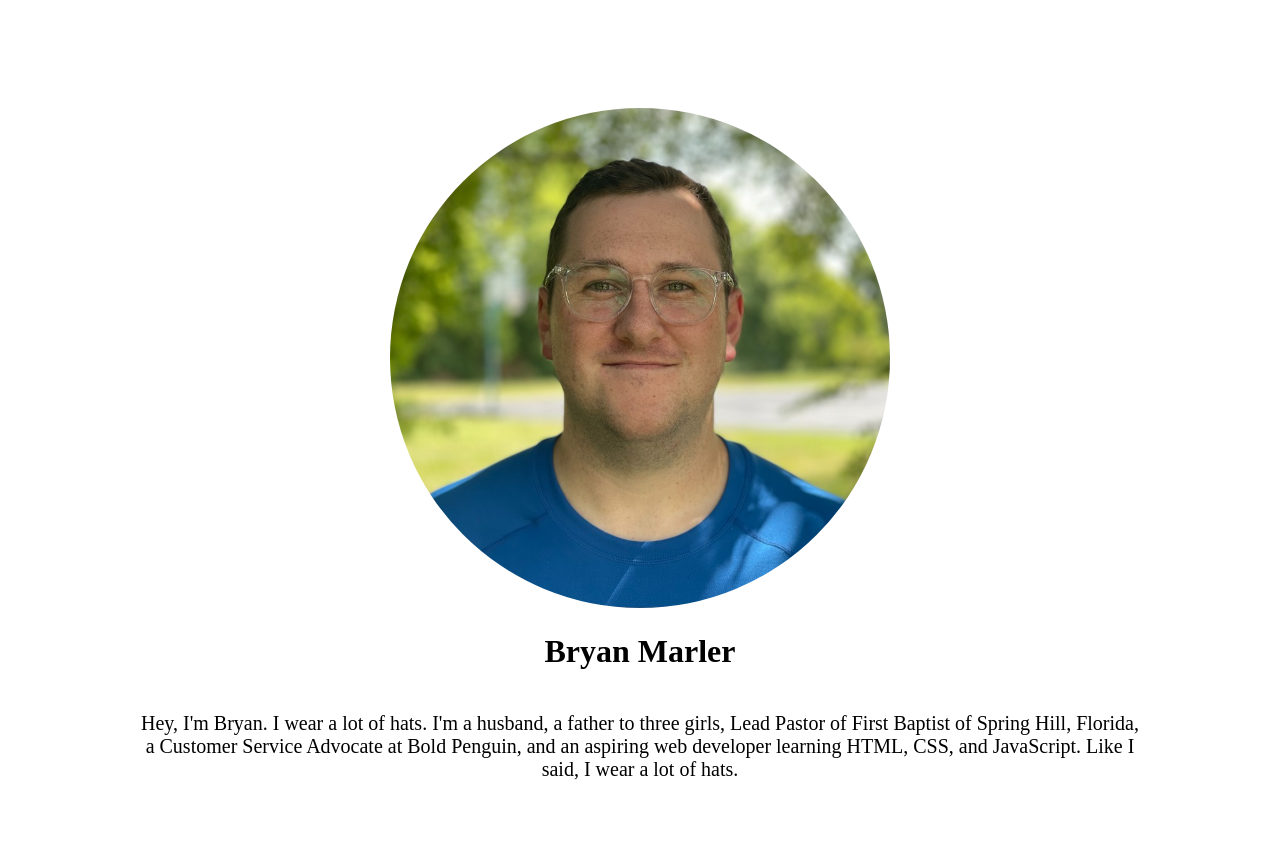
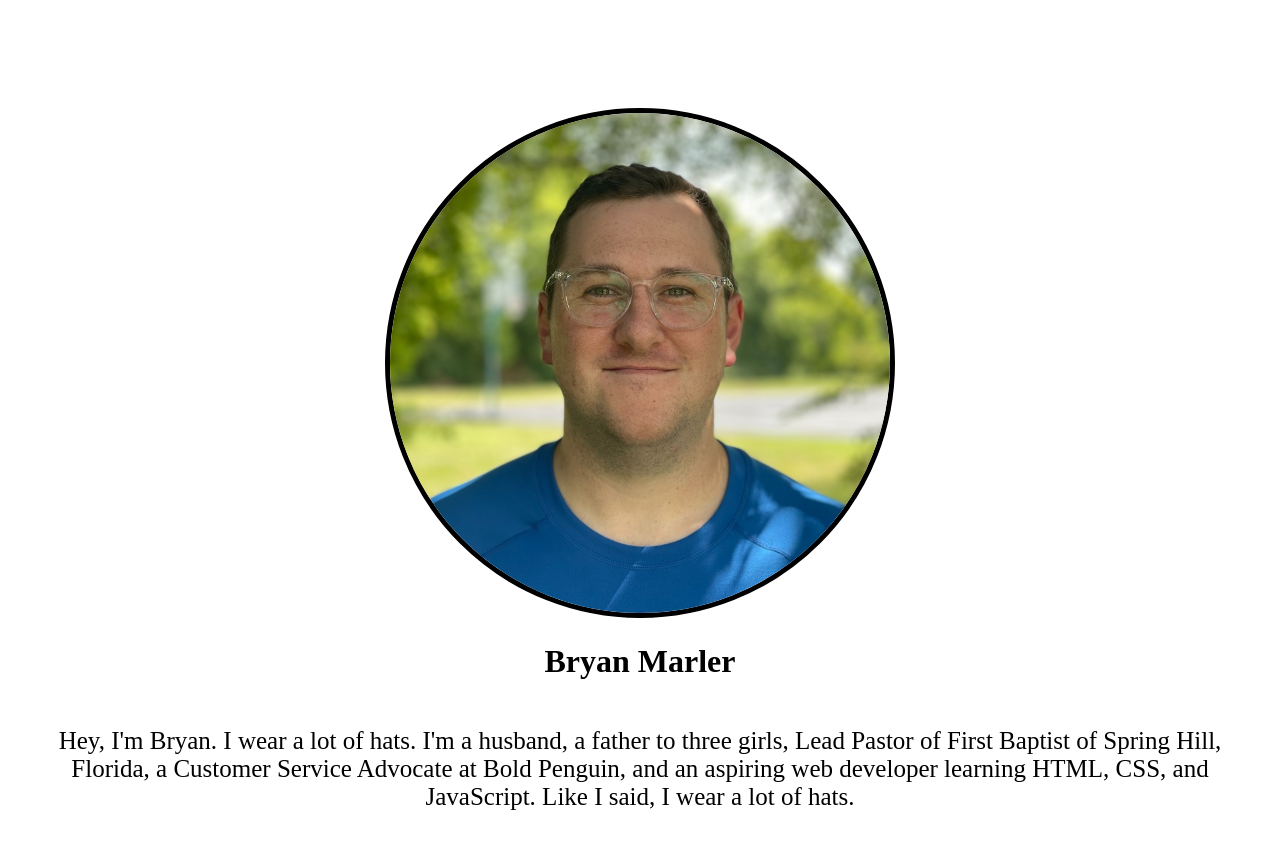
Before and after one commit to relram/me, a plain HTML site: page index.html in a window 1280 px wide. Before the commit the page ends 809 px from the top, so only its background shows below. Drawn offline with Linux system fonts and the light colour scheme.

Commit message:
made font larger and added border to headshot

```diff
--- a/style.css
+++ b/style.css
@@ -4,13 +4,15 @@
 }
 
 .headshot {
+    border: solid black 5px;
+    box-shadow: 5px;
     border-radius: 50%;
     margin-top: 100px;
 }
 
 #about {
-    font-size: 20px;
-    width: 1000px;
+    font-size: 25px;
+    width: 1200px;
 }
 
 .container {
```
Also changed, not shown: bg.jpg (added).
